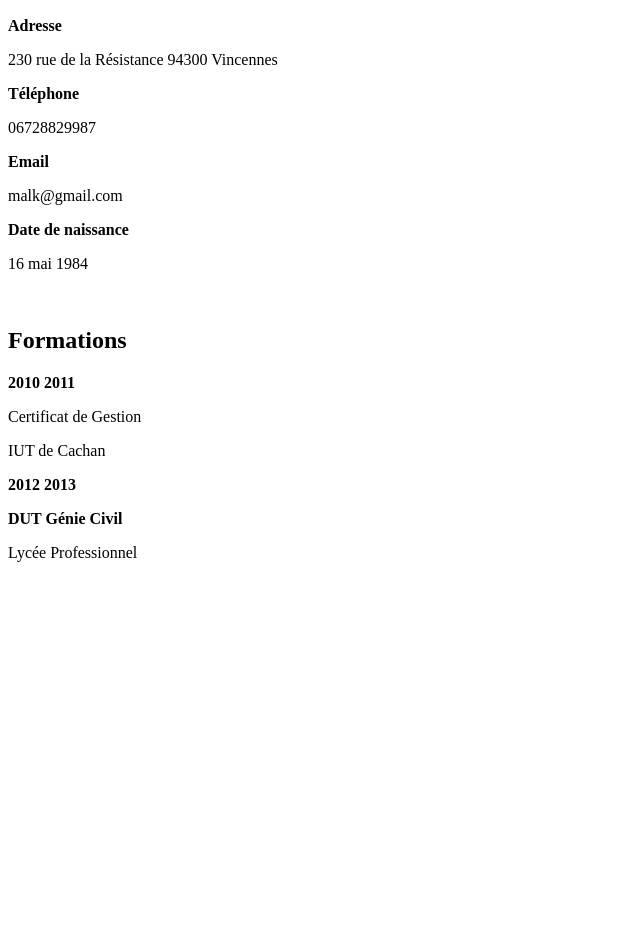
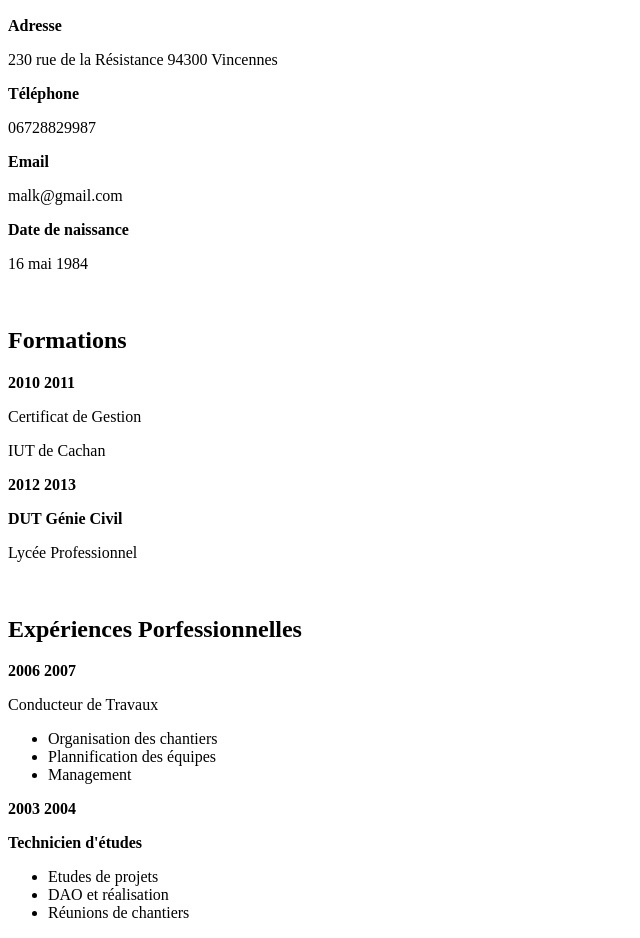
Before and after one commit to karimabou/CV, a plain HTML site: page index.html in a window 1280 px wide. Shown: the part 110-1048 px from the top of the page, without its empty margins (0-640 px from the left). Before the commit the page ends 800 px from the top, so only its background shows below. Drawn offline with Linux system fonts and the light colour scheme.

Commit message:
Premier commit

```diff
--- a/index.html
+++ b/index.html
@@ -25,14 +25,32 @@
 
                         <section>
                             <h2>Formations</h2>
-                            <p><strong>2010 2011</strong></p>
-                            <P><gras>Certificat de Gestion</gras></P>
+                            <p><strong>2010 2011</strong></p><P><gras>Certificat de Gestion</gras></P>
+
                             <P>IUT de Cachan</P>
                             <p><strong>2012 2013</strong></p>
                             <P><strong>DUT Génie Civil</P></strong></P>
                             <p>Lycée Professionnel</p>
                         </section> <br>
+<section>
+<h2>Expériences Porfessionnelles</h2>
+<p><strong>2006 2007</strong></p>
+<P>Conducteur de Travaux</P>
+<ul>
+    <li>Organisation des chantiers</li>
+    <li>Plannification des équipes</li>
+    <li>Management</li>
+</ul>
+<p><strong>2003 2004</strong></p>
+<P><strong>Technicien d'études</strong></P>
+<ul>
+<li>Etudes de projets </li>
+<li>DAO et réalisation</li>
+<li> Réunions de chantiers</li>
 
+</ul>
+
+</section>
 
 
 
```
